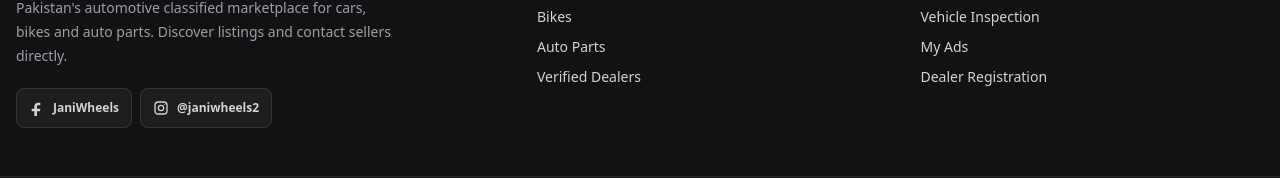
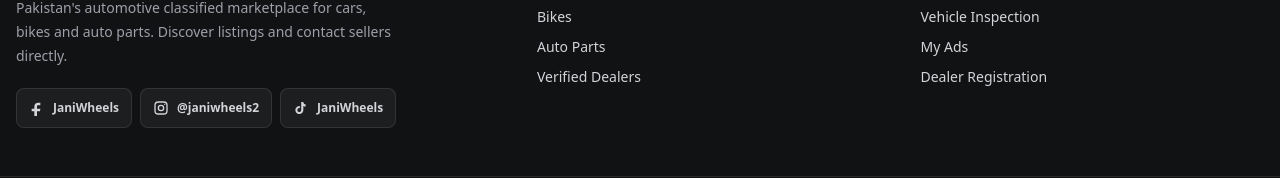
Before and after one commit to Tech-Orbit-Systems/JaniWheels, a Next.js app: page /dealers in a window 1280 px wide. Shown: the part 556-734 px from the top of the page. Built offline with nearby package versions, Linux system fonts and the light colour scheme; no server answers; the database is empty.

Commit message:
add JaniWheels TikTok footer link

```diff
--- a/src/components/SiteFooter.tsx
+++ b/src/components/SiteFooter.tsx
@@ -18,6 +18,7 @@ const actionLinks = [
 const socialLinks = [
   ["Facebook", "JaniWheels", "https://www.facebook.com/JaniWheels/"],
   ["Instagram", "@janiwheels2", "https://www.instagram.com/janiwheels2/"],
+  ["TikTok", "JaniWheels", "https://vt.tiktok.com/ZSVYkMxT2/"],
 ] as const;
 
 export function SiteFooter({ siteName }: { siteName: string }) {
@@ -82,6 +83,14 @@ function SocialIcon({ platform }: { platform: string }) {
     );
   }
 
+  if (platform === "TikTok") {
+    return (
+      <svg viewBox="0 0 24 24" className="h-4 w-4" fill="currentColor" aria-hidden>
+        <path d="M15.4 3c.4 2.2 1.7 3.6 3.6 3.8v3.1a8.2 8.2 0 0 1-3.5-1v6.2a6 6 0 1 1-5.2-5.9v3.2a2.9 2.9 0 1 0 2 2.7V3h3.1Z" />
+      </svg>
+    );
+  }
+
   return (
     <svg viewBox="0 0 24 24" className="h-4 w-4" fill="currentColor" aria-hidden>
       <path d="M14 8h3V4.3c-.5-.1-1.8-.3-3.4-.3C10.4 4 8 6 8 9.7V13H4v4h4v7h4v-7h4.4l.7-4H12V10c0-1.2.3-2 2-2Z" />
```
